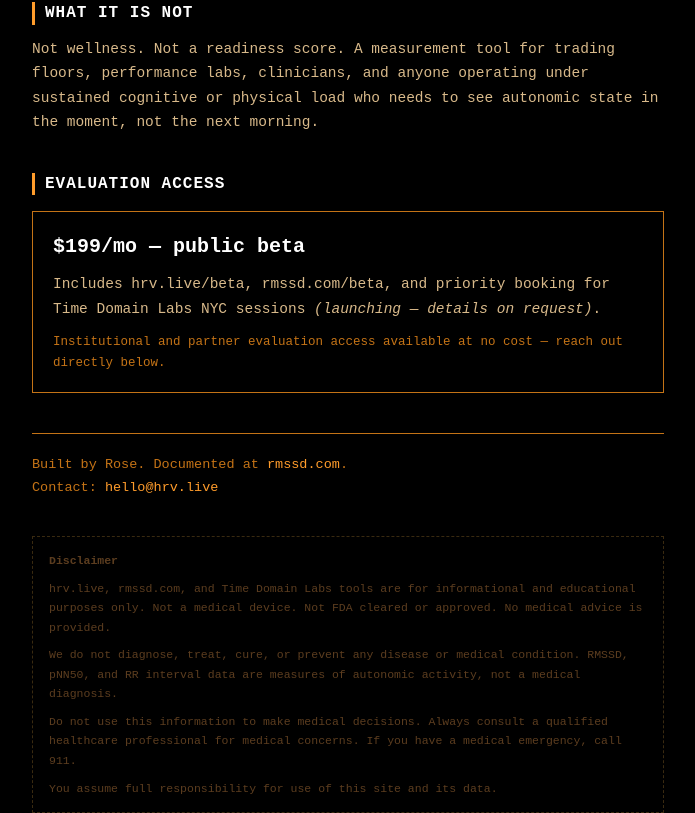
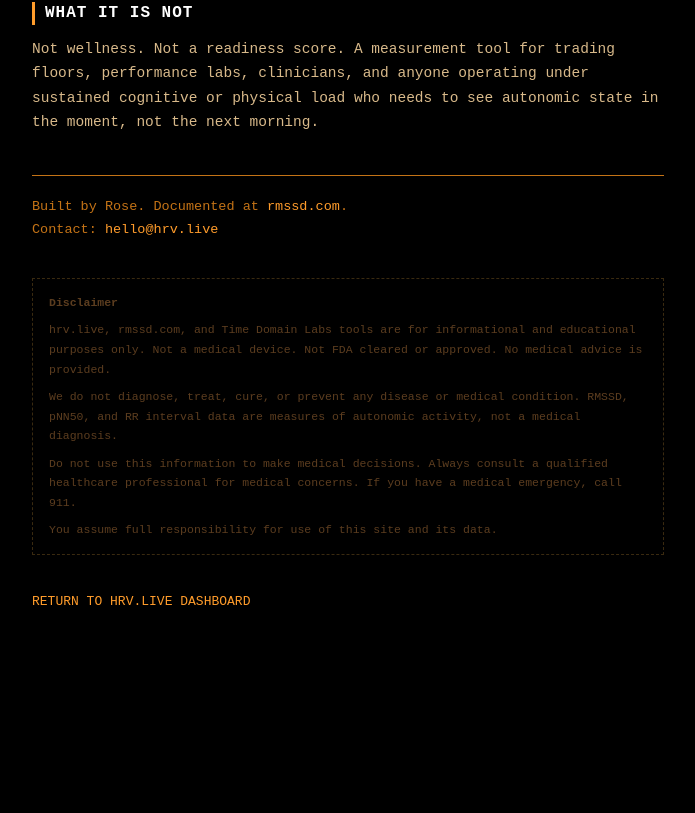
Before and after one commit to hetviprajapati/hrv-live, a Next.js app: page /beta/about in a window 1280 px wide. Shown: the part 643-1456 px from the top of the page, without its empty margins (292-987 px from the left). After the commit the page ends 1371 px from the top, so only its background shows below. Built offline with nearby package versions, Linux system fonts and the light colour scheme.

Commit message:
Added about chnages

```diff
--- a/src/app/beta/about/about.css
+++ b/src/app/beta/about/about.css
@@ -149,6 +149,22 @@
   color: #5c3d1f;
 }
 
+.return-link {
+  margin-top: 36px;
+  .return-link-button {
+    background: none;
+    border: none;
+    padding: 0;
+    margin: 0;
+    color: inherit;
+    font: inherit;
+    cursor: pointer;
+    &:hover {
+      text-decoration: underline;
+    }
+  }
+}
+
 /* Mobile */
 
 @media (max-width: 600px) {
--- a/src/app/beta/about/page.tsx
+++ b/src/app/beta/about/page.tsx
@@ -1,11 +1,10 @@
+'use client';
+
 import './about.css';
-
-export const metadata = {
-  title: 'About — HRV.live | Live Autonomic Measurement',
-  description: 'HRV.live shows recovery as it happens — not tomorrow morning.',
-};
+import { useRouter } from 'next/navigation';
 
 export default function AboutPage() {
+  const router = useRouter();
   return (
     <main className="about-page">
       <div className="about-wrap">
@@ -23,48 +22,26 @@ export default function AboutPage() {
             </a>
           </div>
         </header>
-
         <div className="about-kicker">Live autonomic measurement</div>
-
         <h1>hrv.live shows recovery as it happens — not tomorrow morning.</h1>
-
         <p className="about-lede">
           True beat-to-beat RMSSD, pNN50, and RR intervals, live in your browser. No smoothing, no averaged score. If your autonomic system
           drops at 2:14pm, you see it at 2:14pm.
         </p>
-
         <p>
           Built because wearables give you a green recovery score while you're overdrawn. Overnight averaging is the right tool for a
           nightly baseline. It's the wrong tool for the moment you're actually trying to measure.
         </p>
-
         <h2>How it works</h2>
-
         <p>
           Connect a chest strap over Bluetooth. Watch your time-domain signal live — RMSSD, pNN50, and the underlying RR intervals, updating
           in real time as you sit in front of it. See load, crash, and recovery in the same window, as they happen.
         </p>
-
         <h2>What it is not</h2>
-
         <p>
           Not wellness. Not a readiness score. A measurement tool for trading floors, performance labs, clinicians, and anyone operating
           under sustained cognitive or physical load who needs to see autonomic state in the moment, not the next morning.
         </p>
-
-        <h2>Evaluation access</h2>
-
-        <div className="beta-box">
-          <div className="beta-price">$199/mo — public beta</div>
-
-          <p>
-            Includes hrv.live/beta, rmssd.com/beta, and priority booking for Time Domain Labs NYC sessions{' '}
-            <em>(launching — details on request)</em>.
-          </p>
-
-          <div className="beta-note">Institutional and partner evaluation access available at no cost — reach out directly below.</div>
-        </div>
-
         <div className="about-signoff">
           Built by Rose. Documented at{' '}
           <a href="https://rmssd.com" target="_blank" rel="noopener noreferrer">
@@ -74,7 +51,6 @@ export default function AboutPage() {
           <br />
           Contact: <a href="mailto:hello@hrv.live">hello@hrv.live</a>
         </div>
-
         <div className="about-disclaimer">
           <p>
             <strong>Disclaimer</strong>
@@ -97,6 +73,14 @@ export default function AboutPage() {
 
           <p>You assume full responsibility for use of this site and its data.</p>
         </div>
+
+        <div className="return-link">
+          RETURN TO{' '}
+          <button type="button" onClick={() => router.push('/beta')} className="return-link-button">
+            HRV.LIVE
+          </button>{' '}
+          DASHBOARD
+        </div>
       </div>
     </main>
   );
```
